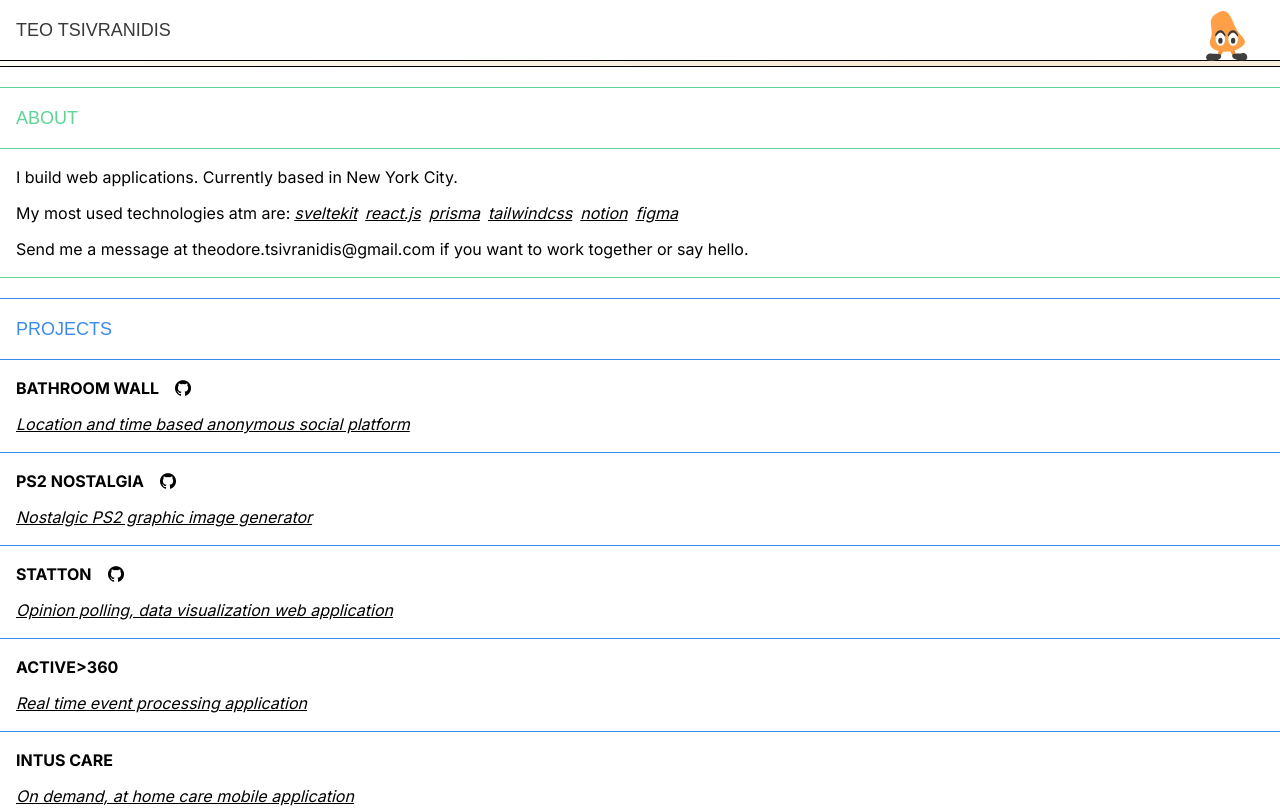
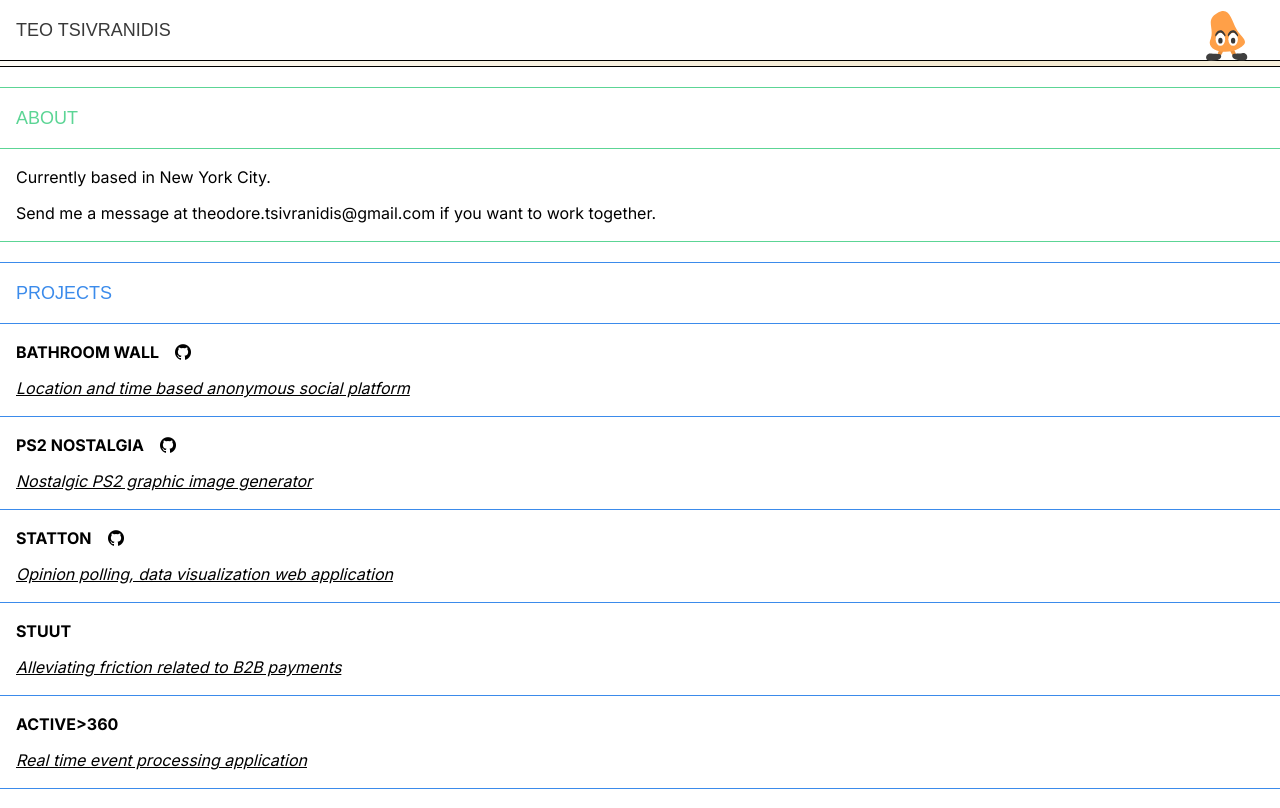
Before and after one commit to neo-teo/portfolio, a Next.js app: page / in a window 1280 px wide. Shown: the top 808 px of the page. Built offline with nearby package versions, Linux system fonts and the light colour scheme.

Commit message:
updated about, added stuut

```diff
--- a/src/commitDate.ts
+++ b/src/commitDate.ts
@@ -1,2 +1,2 @@
 // This file is auto-generated on pre-commit hook
-export const commitDateTime = '04/11/2024, 12:37:29 AM EDT';
+export const commitDateTime = '05/12/2024, 02:59:59 PM EDT';
--- a/src/components/About.tsx
+++ b/src/components/About.tsx
@@ -18,20 +18,11 @@ export default function About() {
             <div id="about" className="border-green border-t">
                 <div className="border-b p-4 flex flex-col gap-3">
                     <div>
-                        {"I build web applications. Currently based in New York City."}
+                        {"Currently based in New York City."}
                     </div>
 
-                    <div className="flex flex-wrap gap-1">
-                        {"My most used technologies atm are:"}
-                        <LinkButton label={"sveltekit"} to={"https://kit.svelte.dev"} />
-                        <LinkButton label={"react.js"} to={"https://react.dev"} />
-                        <LinkButton label={"prisma"} to={"https://www.prisma.io"} />
-                        <LinkButton label={"tailwindcss"} to={"https://tailwindcss.com"} />
-                        <LinkButton label={"notion"} to={"https://www.notion.so"} />
-                        <LinkButton label={"figma"} to={"https://www.figma.com"} />
-                    </div>
                     <div>
-                        {"Send me a message at theodore.tsivranidis@gmail.com if you want to work together or say hello."}
+                        {"Send me a message at theodore.tsivranidis@gmail.com if you want to work together."}
                     </div>
                 </div>
             </div>
--- a/src/components/Projects.tsx
+++ b/src/components/Projects.tsx
@@ -24,6 +24,12 @@ const projectProps = [
         description: "Opinion polling, data visualization  web application",
         liveLink: "https://statton.netlify.app",
         gitRepo: "https://github.com/teo-clone/statton"
+    },
+    {
+        title: "STUUT",
+        timeline: "MAY-JUN 2024",
+        description: "Alleviating friction related to B2B payments",
+        liveLink: "https://www.stuut.co",
     },
     {
         fullInfoUrl: "/a360",
```
